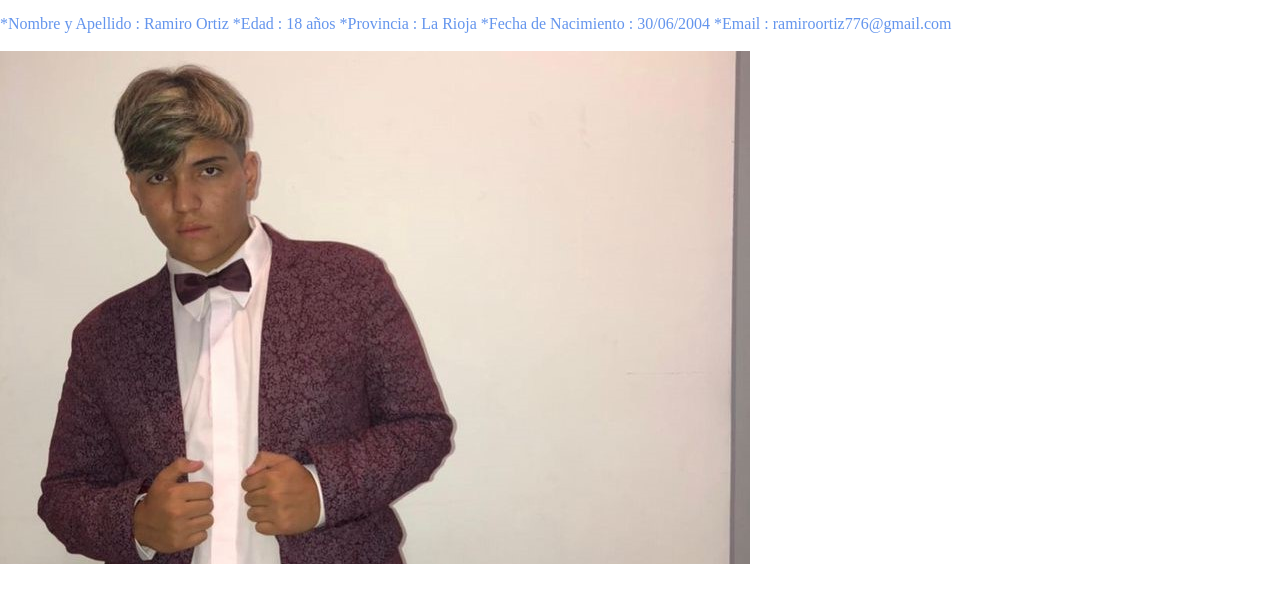
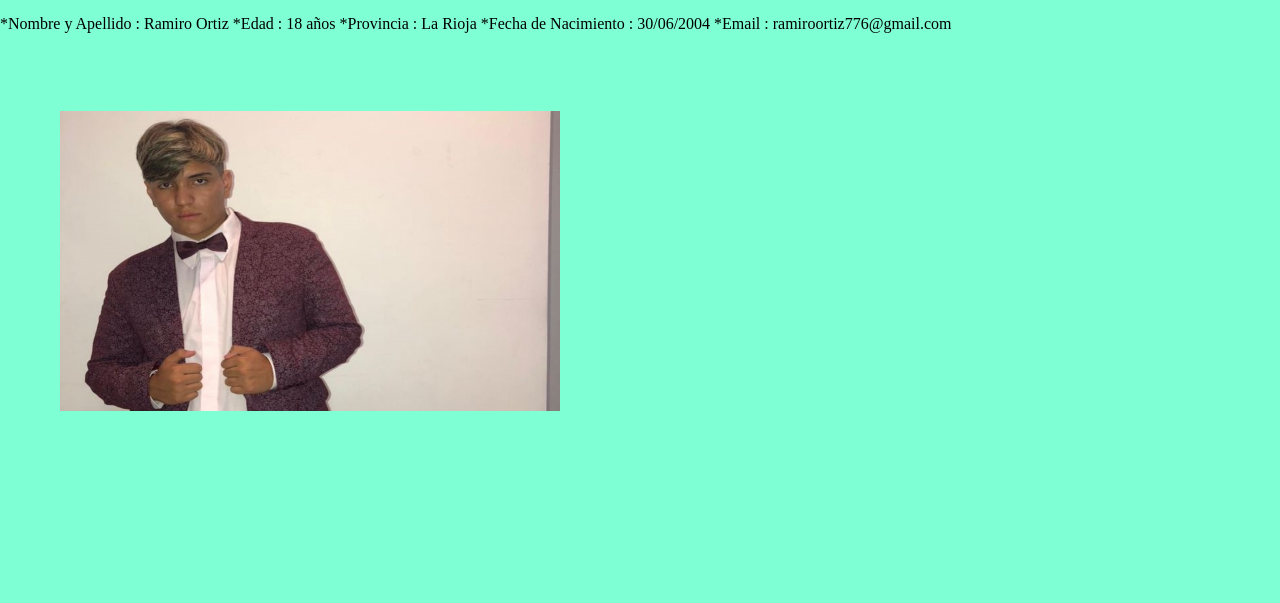
Before and after one commit to Ramiro-Ortiz/Ramiro-Ortiz.github.io, a plain HTML site: page index.html in a window 1280 px wide. Shown: the part 157-760 px from the top of the page. Drawn offline with Linux system fonts and the light colour scheme.

Commit message:
estilo de imagen

```diff
--- a/estilo.css
+++ b/estilo.css
@@ -10,5 +10,12 @@ h1 {
 }
 
 body {
-    color : cornflowerblue
+    background-color: aquamarine;
 }
+
+img {
+    width: 500px;
+    height: 300px;
+    display: flex ;
+    margin: 60px;
+}
```
